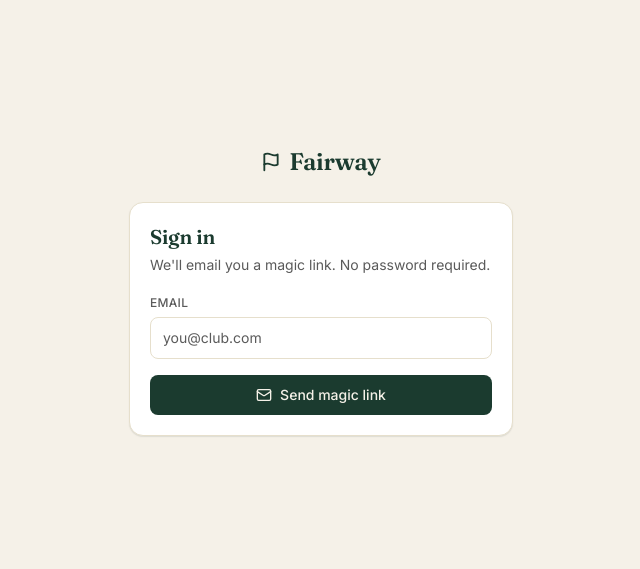
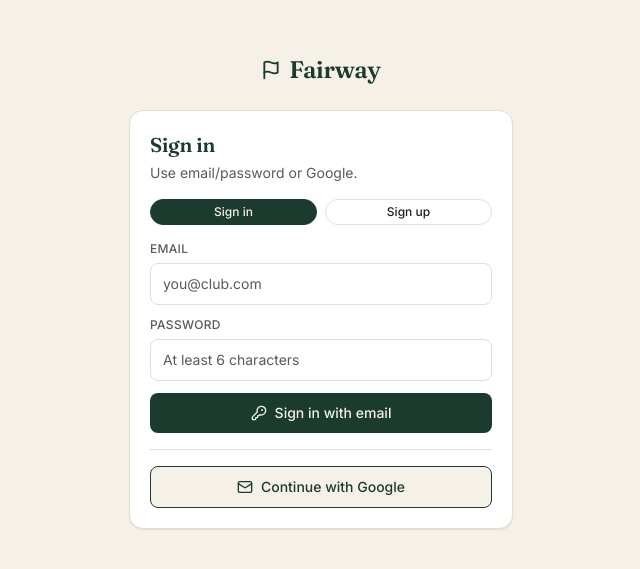
Before and after one commit to loganlgraham/fairway, a React (Vite) app: page /login in a window 1280 px wide. Shown: the part 109-678 px from the top of the page, without its empty margins (319-959 px from the left). Built offline with nearby package versions, Linux system fonts and the light colour scheme; no server answers.

Commit message:
Enhance LoginPage functionality: added support for user signup with email/password, improved error handling, and integrated Google sign-in option. Updated UI to toggle between sign-in and sign-up modes.

```diff
--- a/src/routes/LoginPage.tsx
+++ b/src/routes/LoginPage.tsx
@@ -1,17 +1,22 @@
 import { useEffect, useState } from "react";
 import { Link, Navigate } from "react-router-dom";
-import { Mail, Flag } from "lucide-react";
+import { Mail, Flag, KeyRound } from "lucide-react";
 import { supabase } from "@/lib/supabase";
 import { useAuth } from "@/auth/useAuth";
 import { Button } from "@/components/ui/Button";
 import { Input } from "@/components/ui/Input";
 import { Card } from "@/components/ui/Card";
 
+type Mode = "signin" | "signup";
+
 export default function LoginPage() {
   const { user, loading } = useAuth();
+  const [mode, setMode] = useState<Mode>("signin");
   const [email, setEmail] = useState("");
+  const [password, setPassword] = useState("");
   const [submitting, setSubmitting] = useState(false);
-  const [sent, setSent] = useState(false);
+  const [googleLoading, setGoogleLoading] = useState(false);
+  const [message, setMessage] = useState<string | null>(null);
   const [error, setError] = useState<string | null>(null);
 
   useEffect(() => {
@@ -21,22 +26,53 @@ export default function LoginPage() {
   if (loading) return null;
   if (user) return <Navigate to="/" replace />;
 
-  const onSubmit = async (e: React.FormEvent) => {
+  const onEmailSubmit = async (e: React.FormEvent) => {
     e.preventDefault();
     setError(null);
+    setMessage(null);
     setSubmitting(true);
-    const { error: err } = await supabase.auth.signInWithOtp({
+
+    try {
+      if (mode === "signup") {
+        const { error: signUpError } = await supabase.auth.signUp({
           email: email.trim(),
+          password,
           options: {
             emailRedirectTo: `${window.location.origin}/auth/callback`,
           },
         });
+        if (signUpError) throw signUpError;
+        setMessage(
+          "Account created. If email confirmation is enabled, check your inbox to verify your account.",
+        );
+      } else {
+        const { error: signInError } = await supabase.auth.signInWithPassword({
+          email: email.trim(),
+          password,
+        });
+        if (signInError) throw signInError;
+      }
+    } catch (err) {
+      setError(err instanceof Error ? err.message : "Authentication failed");
+    } finally {
       setSubmitting(false);
-    if (err) {
-      setError(err.message);
-      return;
     }
-    setSent(true);
+  };
+
+  const onGoogleSignIn = async () => {
+    setError(null);
+    setMessage(null);
+    setGoogleLoading(true);
+    const { error: oauthError } = await supabase.auth.signInWithOAuth({
+      provider: "google",
+      options: {
+        redirectTo: `${window.location.origin}/auth/callback`,
+      },
+    });
+    if (oauthError) {
+      setError(oauthError.message);
+      setGoogleLoading(false);
+    }
   };
 
   return (
@@ -53,22 +89,40 @@ export default function LoginPage() {
         </Link>
         <Card>
           <h1 className="font-display text-xl font-semibold text-forest">
-            Sign in
+            {mode === "signin" ? "Sign in" : "Create account"}
           </h1>
           <p className="mt-1 text-sm text-charcoal-muted">
-            We&apos;ll email you a magic link. No password required.
+            {mode === "signin"
+              ? "Use email/password or Google."
+              : "Create an account with email/password or Google."}
           </p>
 
-          {sent ? (
-            <div className="mt-5 rounded-lg border border-line bg-cream-50 p-4 text-sm text-charcoal">
-              <p className="font-medium text-forest">Check your inbox.</p>
-              <p className="mt-1 text-charcoal-muted">
-                We sent a sign-in link to <strong>{email}</strong>. Open it on
-                this device to continue.
-              </p>
+          <div className="mt-4 grid grid-cols-2 gap-2">
+            <button
+              type="button"
+              onClick={() => setMode("signin")}
+              className={
+                mode === "signin"
+                  ? "chip-on w-full justify-center"
+                  : "chip w-full justify-center"
+              }
+            >
+              Sign in
+            </button>
+            <button
+              type="button"
+              onClick={() => setMode("signup")}
+              className={
+                mode === "signup"
+                  ? "chip-on w-full justify-center"
+                  : "chip w-full justify-center"
+              }
+            >
+              Sign up
+            </button>
           </div>
-          ) : (
-            <form onSubmit={onSubmit} className="mt-5 space-y-4">
+
+          <form onSubmit={onEmailSubmit} className="mt-4 space-y-3">
             <Input
               type="email"
               name="email"
@@ -79,21 +133,51 @@ export default function LoginPage() {
               value={email}
               onChange={(e) => setEmail(e.target.value)}
             />
+            <Input
+              type="password"
+              name="password"
+              label="Password"
+              placeholder="At least 6 characters"
+              required
+              minLength={6}
+              autoComplete={
+                mode === "signin" ? "current-password" : "new-password"
+              }
+              value={password}
+              onChange={(e) => setPassword(e.target.value)}
+            />
             {error ? (
               <p className="text-xs text-red-800" role="alert">
                 {error}
+              </p>
+            ) : null}
+            {message ? (
+              <p className="text-xs text-forest" role="status">
+                {message}
               </p>
             ) : null}
             <Button
               type="submit"
               fullWidth
               loading={submitting}
-                leadingIcon={!submitting ? <Mail size={16} /> : undefined}
+              leadingIcon={!submitting ? <KeyRound size={16} /> : undefined}
             >
-                Send magic link
+              {mode === "signin" ? "Sign in with email" : "Create account"}
             </Button>
           </form>
-          )}
+
+          <div className="my-4 divider" />
+
+          <Button
+            type="button"
+            variant="secondary"
+            fullWidth
+            loading={googleLoading}
+            leadingIcon={!googleLoading ? <Mail size={16} /> : undefined}
+            onClick={onGoogleSignIn}
+          >
+            Continue with Google
+          </Button>
         </Card>
       </div>
     </div>
```
Lines whose indentation alone changed are shown as unchanged.
